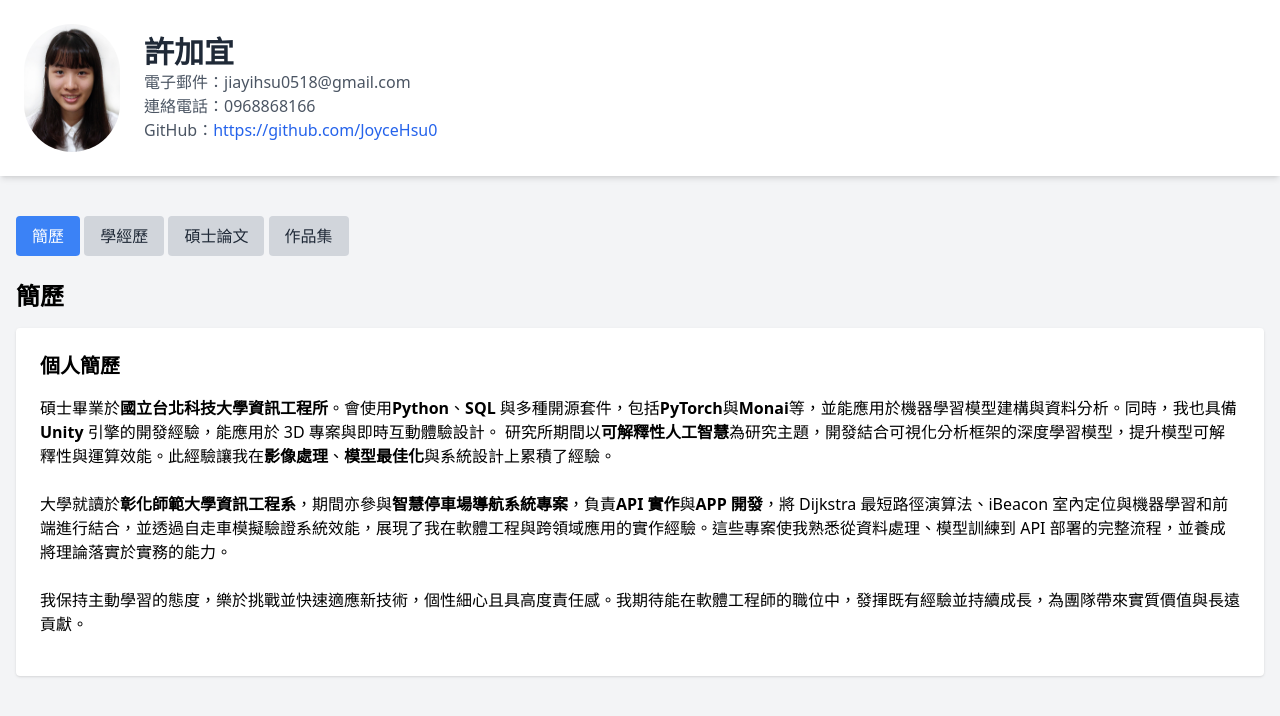
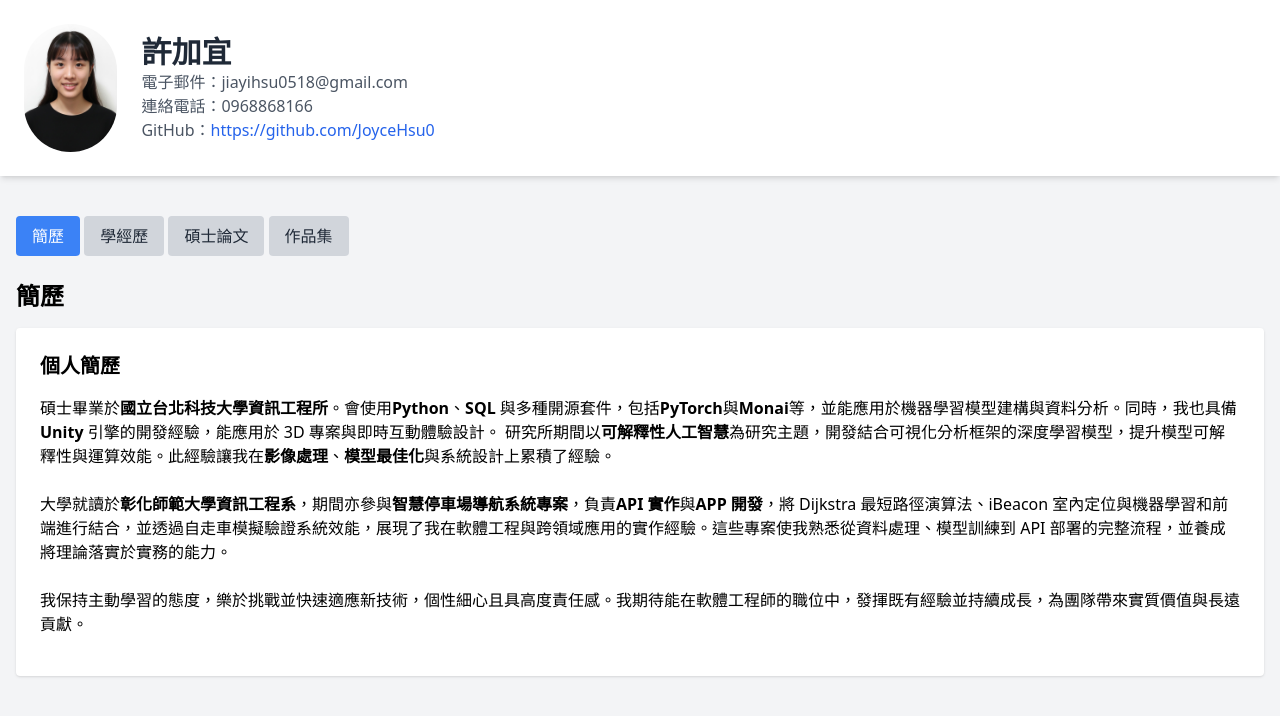
Before and after one commit to JoyceHsu0/resume, a plain HTML site: page index.html in a window 1280 px wide. Drawn offline with nearby package versions, Linux system fonts and the light colour scheme.

Commit message:
Update index.html

```diff
--- a/index.html
+++ b/index.html
@@ -13,7 +13,7 @@
   <!-- 導覽列 -->
   <header class="bg-white shadow-md p-6 fixed w-full top-0 z-10">
     <div class="container mx-auto flex flex-col md:flex-row items-center">
-      <img src="./img/joyce.jpg" alt="個人頭像" class="h-32 rounded-full mb-4 md:mb-0 md:mr-6"
+      <img src="./img/me.jpeg" alt="個人頭像" class="h-32 rounded-full mb-4 md:mb-0 md:mr-6"
         style="width:auto;max-width:100%;">
       <div>
         <h1 class="text-3xl font-bold text-gray-800">許加宜</h1>
```
